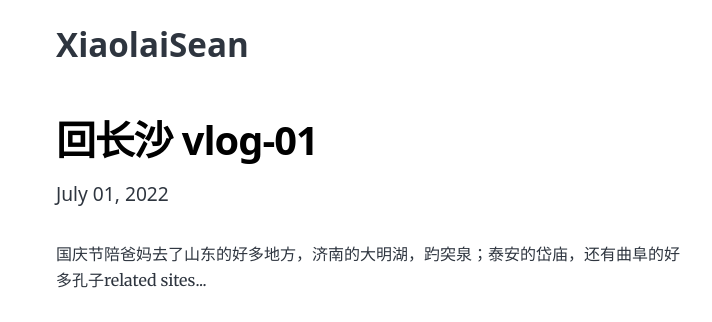
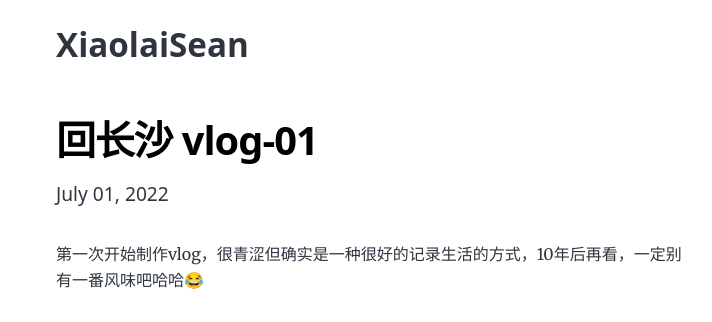
Before and after one commit to SeanXLChen/myblog, a Gatsby site: page /vlog-01/ in a window 1280 px wide. Shown: the top 322 px of the page, without its empty margins (268-980 px from the left). Built offline with nearby package versions, Linux system fonts and the light colour scheme; Gatsby itself is replaced by a stand-in of ours.

Commit message:
modified vlog01's description

```diff
--- a/content/blog/vlog-01/index.md
+++ b/content/blog/vlog-01/index.md
@@ -4,7 +4,7 @@ date: "2022-07-01T22:12:03.284Z"
 description: "[Travel]与ruirui一起，领略美食之都长沙 Changsha vlog-04"
 ---
 
-国庆节陪爸妈去了山东的好多地方，济南的大明湖，趵突泉；泰安的岱庙，还有曲阜的好多孔子related sites...
+第一次开始制作vlog，很青涩但确实是一种很好的记录生活的方式，10年后再看，一定别有一番风味吧哈哈😂
 
 >**【旅行】长沙出游vlog P1**
 ><iframe width="560" height="315" src="https://www.youtube.com/embed/b-dlKh0dCBs" title="YouTube video player" frameborder="0" allow="accelerometer; autoplay; clipboard-write; encrypted-media; gyroscope; picture-in-picture" allowfullscreen></iframe>
```
